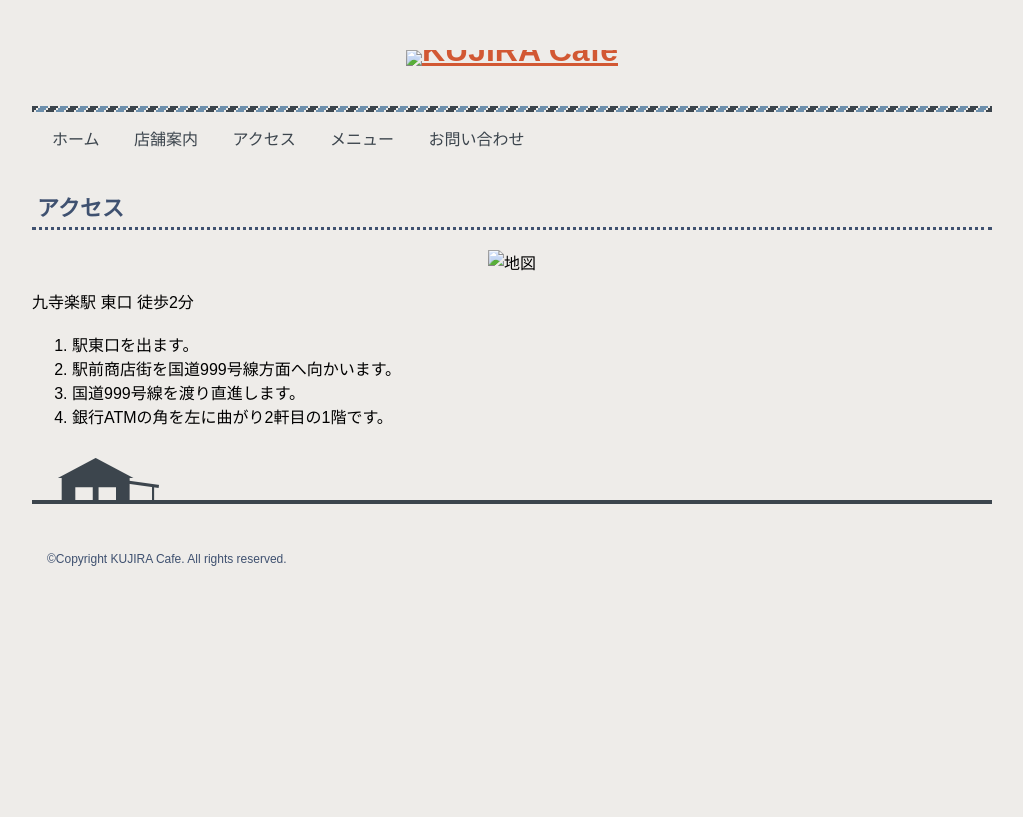
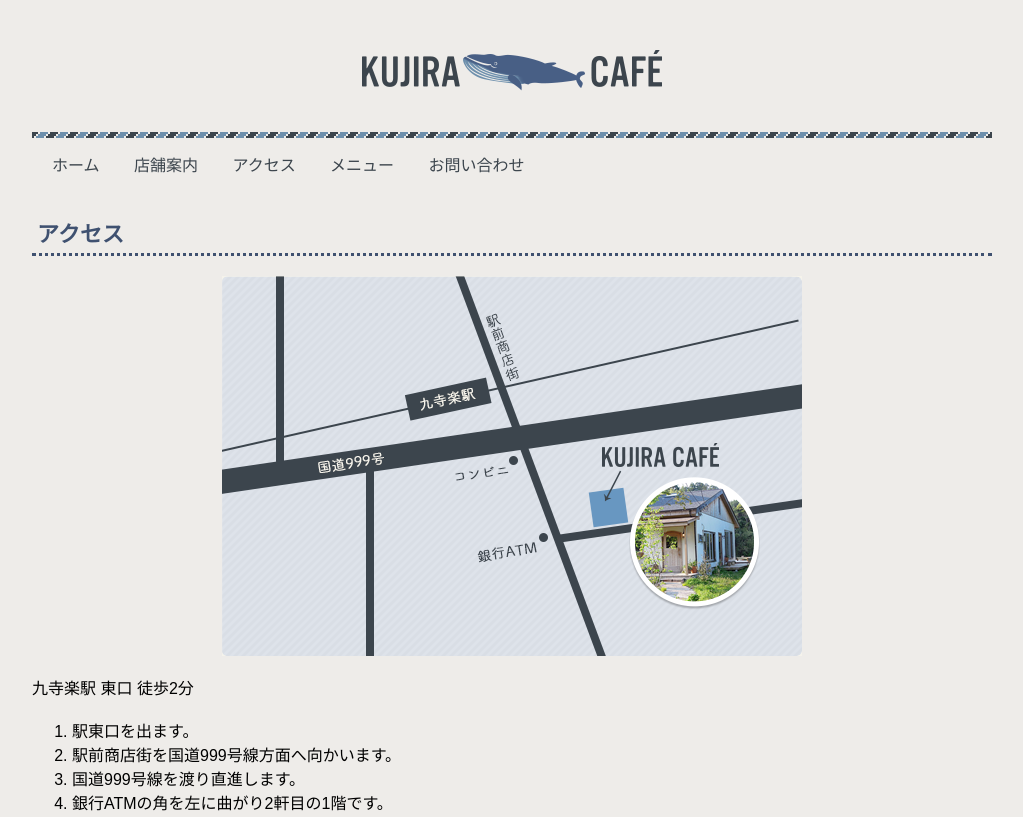
Before and after one commit to RenInagaki/RenInagaki_portfolio, a plain HTML site: page access.html in a window 1280 px wide. Shown: the top 817 px of the page, without its empty margins (128-1151 px from the left). Drawn offline with Linux system fonts and the light colour scheme; files that its build step writes are made by us from their sources; files whose address does not match are found by name.

Commit message:
Update access.html

```diff
--- a/access.html
+++ b/access.html
@@ -4,14 +4,14 @@
   <meta charset="utf-8">
   <meta name="viewport" content="width=device-width, initial-scale=1">
   <title>アクセス | KUJIRA Cafe</title>
-  <link rel="stylesheet" href="css/style.css">
+  <link rel="stylesheet" href="style.css">
  </head>
 
  <body>
   <div class="wrapper">
      <!-- ヘッダー -->
      <header class="header">
-        <h1 class="logo"><a href="index.html"><img src="images/logo.png" alt="KUJIRA Cafe"></a></h1>
+        <h1 class="logo"><a href="index.html"><img src="logo.png" alt="KUJIRA Cafe"></a></h1>
         <nav class="nav">
           <ul>
              <li><a href="index.html">ホーム</a></li>
@@ -26,7 +26,7 @@
        <!-- メイン -->
        <main>
        <h2>アクセス</h2>
-       <div class="map"><img src="images/map.png" alt="地図"></div>
+       <div class="map"><img src="map.png" alt="地図"></div>
        <p>九寺楽駅 東口 徒歩2分</p>
        <ol>
              <li>駅東口を出ます。</li>
```
